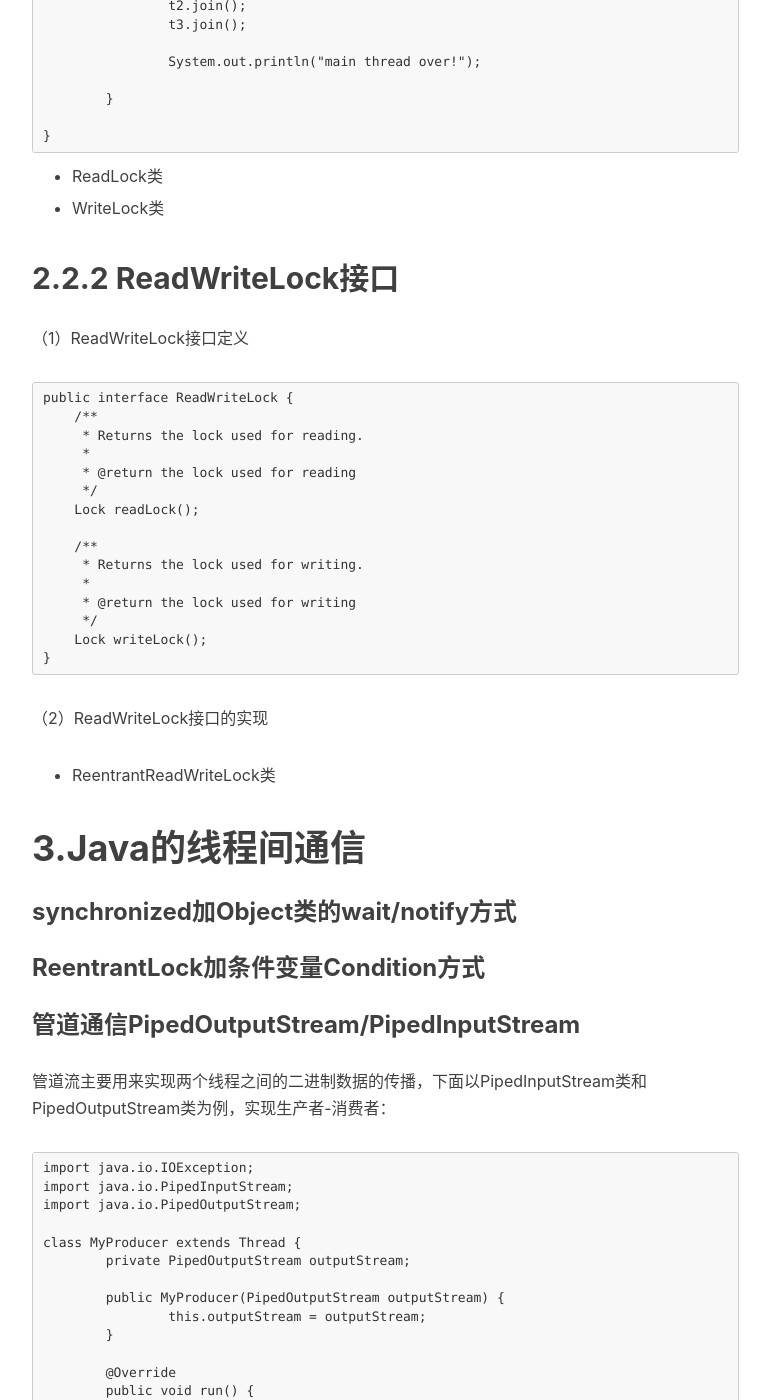
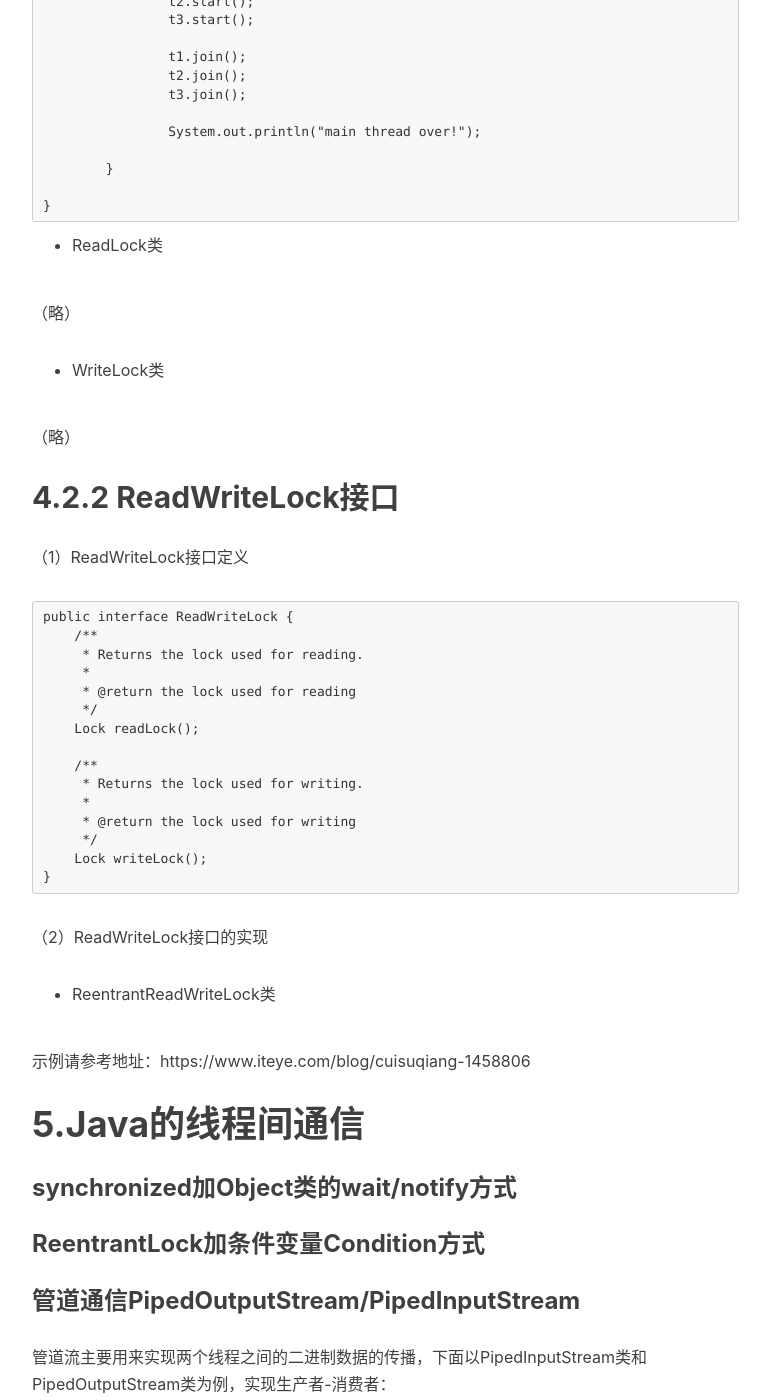
Before and after one commit to tangyibo/tangyibo.github.io, a Jekyll site: the page built from _posts/2020-01-14-java-mutithread-and-synchronized.md, in a window 1280 px wide and 1400 px high, scrolled down 8496 px. Shown: the whole window, without its empty margins (233-1003 px from the left). Built offline with Jekyll 4.4.1, drawn with Linux system fonts in a browser that asks for light colours; nearby versions of some CDN libraries; comment, search, counter and statistics services are not loaded; some of the changed text lies outside the part shown.

Commit message:
文章修改

````diff
--- a/_posts/2020-01-14-java-mutithread-and-synchronized.md
+++ b/_posts/2020-01-14-java-mutithread-and-synchronized.md
@@ -64,7 +64,12 @@ class MyThread extends Thread{
 ```
 使用继承 Thread 类创建线程，最大的局限就是不能多继承，所以为了支持多继承，完全可以实现 Runnable 接口的方式。
 
-# 2.Java的多线程同步
+# 3.Java的线程池
+
+
+
+
+# 4.Java的多线程同步
 
 Java之多线程同步方法：
 
@@ -72,7 +77,7 @@ Java之多线程同步方法：
 
 （2）Lock            接口类
 
-## 2.1 synchronized关键字实现线程同步
+## 4.1 synchronized关键字实现线程同步
 
 ### （1）synchronized关键词修饰同步代码块
 
@@ -230,9 +235,9 @@ Synchronized进过编译，会在同步块的前后分别形成monitorenter和mo
 
 在执行monitorenter指令时，首先要尝试获取对象锁。如果这个对象没被锁定，或者当前线程已经拥有了那个对象锁，把锁的计算器加1，相应的，在执行monitorexit指令时会将锁计算器就减1，当计算器为0时，锁就被释放了。如果获取对象锁失败，那当前线程就要阻塞，直到对象锁被另一个线程释放为止。
 
-## 2.2 Lock接口类实现线程同步
+## 4.2 Lock接口类实现线程同步
 
-## 2.2.1 Lock接口
+## 4.2.1 Lock接口
 
 （1）Lock接口定义
 
@@ -373,14 +378,15 @@ public class BasicTest06 {
 }
 ```
 
+- ReadLock类
 
-
-- ReadLock类
+ （略）
 
 - WriteLock类
 
+ （略）
 
-## 2.2.2 ReadWriteLock接口
+## 4.2.2 ReadWriteLock接口
 
 （1）ReadWriteLock接口定义
 
@@ -406,8 +412,9 @@ public interface ReadWriteLock {
 
 - ReentrantReadWriteLock类
 
+示例请参考地址：https://www.iteye.com/blog/cuisuqiang-1458806
 
-# 3.Java的线程间通信
+# 5.Java的线程间通信
 
 ### synchronized加Object类的wait/notify方式
 
````
